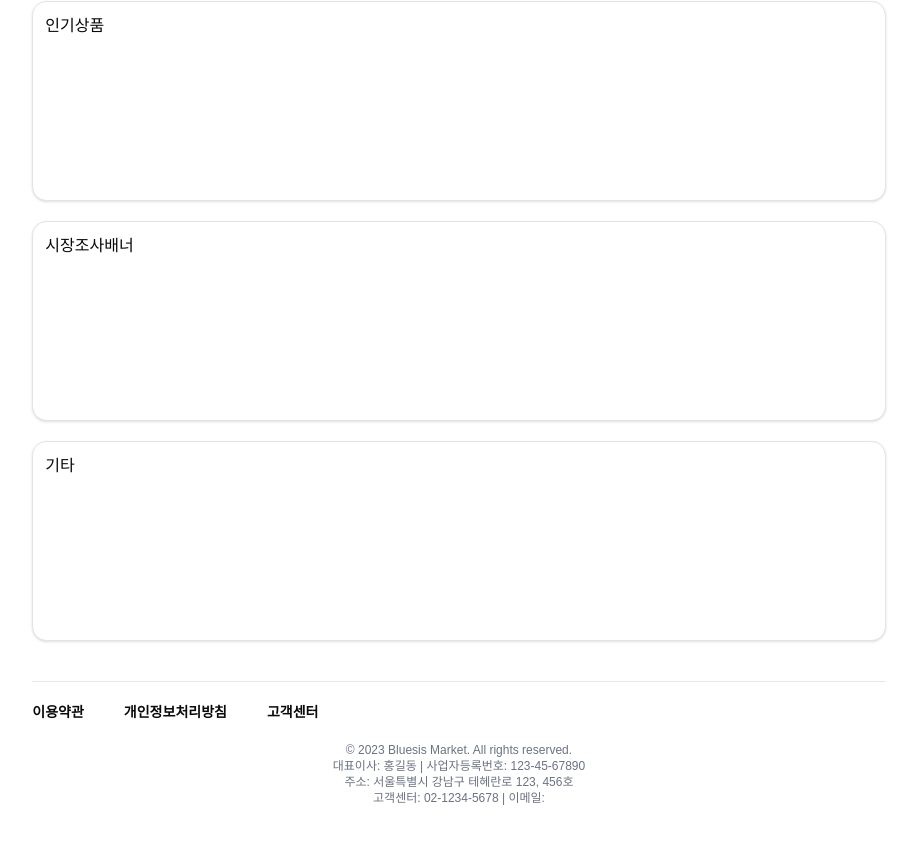
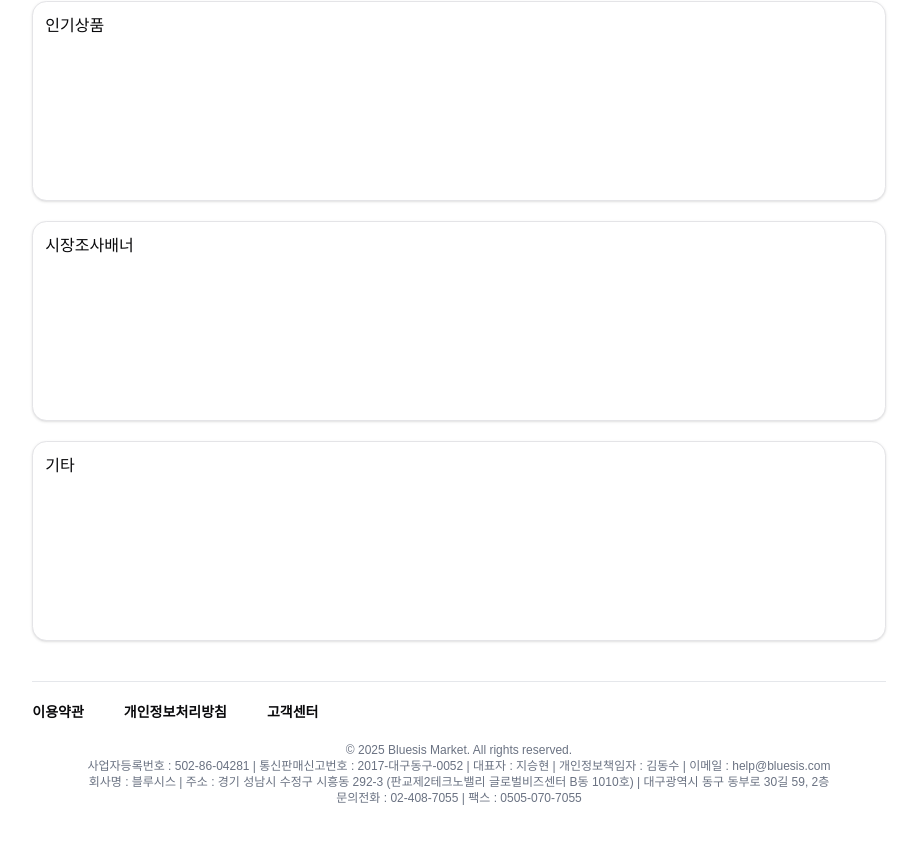
Before and after one commit to HaHoLuLa/Bluesis2.0, a Next.js app: page / in a window 1280 px wide. Shown: the part 1241-2085 px from the top of the page, without its empty margins (181-1098 px from the left). Built offline with nearby package versions, Linux system fonts and the light colour scheme; a web font is replaced by a local one.

Commit message:
푸터 설명 변경

```diff
--- a/src/app/page.tsx
+++ b/src/app/page.tsx
@@ -74,10 +74,10 @@ export default function Home() {
             </ul>
           </nav>
           <div className="text-xs text-gray-500 mt-5 text-center">
-            <p>© 2023 Bluesis Market. All rights reserved.</p>
-            <p>대표이사: 홍길동 | 사업자등록번호: 123-45-67890</p>
-            <p>주소: 서울특별시 강남구 테헤란로 123, 456호</p>
-            <p>고객센터: 02-1234-5678 | 이메일: </p>
+            <p>© 2025 Bluesis Market. All rights reserved.</p>
+            <p>사업자등록번호 : 502-86-04281 | 통신판매신고번호 : 2017-대구동구-0052 | 대표자 : 지승현 | 개인정보책임자 : 김동수 | 이메일 : help@bluesis.com</p>
+            <p>회사명 : 블루시스 | 주소 : 경기 성남시 수정구 시흥동 292-3 (판교제2테크노밸리 글로벌비즈센터 B동 1010호) | 대구광역시 동구 동부로 30길 59, 2층</p>
+            <p>문의전화 : 02-408-7055 | 팩스 : 0505-070-7055</p>
           </div>
         </div>
       </footer>
```
